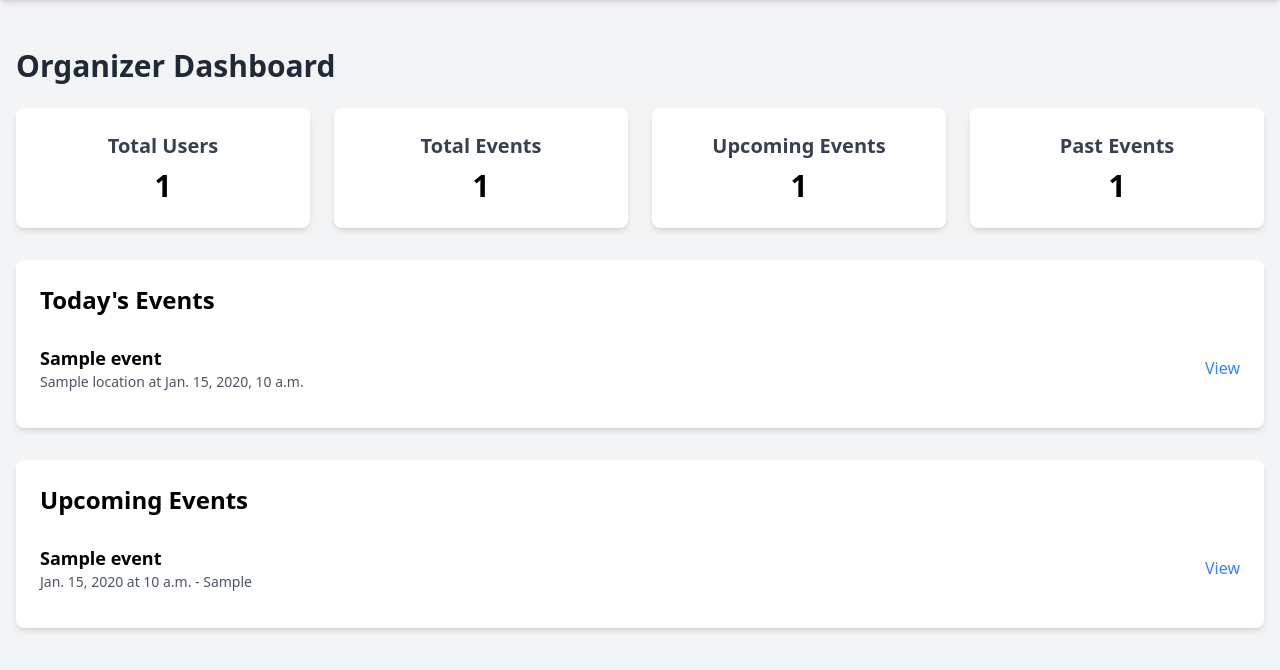
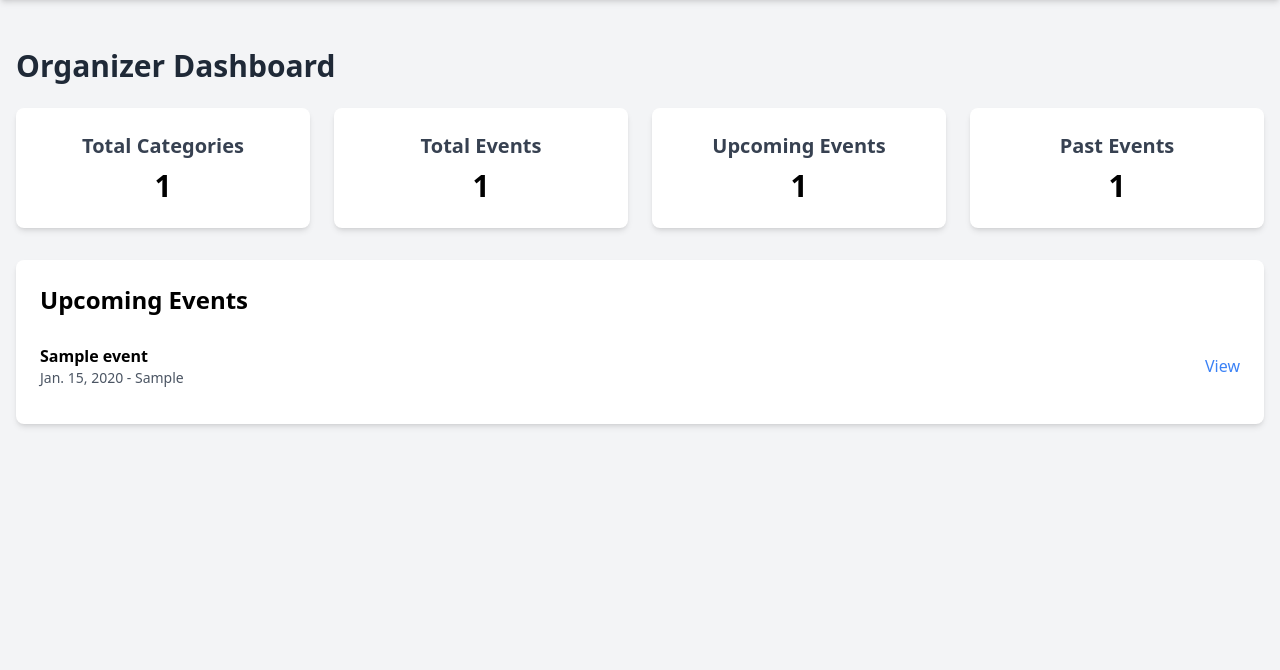
Before and after one commit to blu3be3tle/eventura-django, a Django app: template dashboard/templates/dashboard/organizer/organizer_dashboard.html in a window 1280 px wide. Shown: the part 72-742 px from the top of the page. Run offline with Django 5.2, Linux system fonts and the light colour scheme; tables that the repository leaves empty hold one stand-in row (values such as "Sample post"); the template is opened without the code that fills it: values that come from a table or form of the project are taken from there, most other values are stand-ins (such as "Sample title", 1, 10 or a date in 2020).

Commit message:
organizer dashboard template added

```diff
--- a/dashboard/templates/dashboard/organizer/organizer_dashboard.html
+++ b/dashboard/templates/dashboard/organizer/organizer_dashboard.html
@@ -3,96 +3,30 @@
 {% block content %}
   <h1 class="text-3xl font-bold mb-6 text-gray-800">Organizer Dashboard</h1>
 
-  <!-- Stats grid -->
   <div class="grid grid-cols-1 md:grid-cols-2 lg:grid-cols-4 gap-6 mb-8">
-    <!-- Users -->
-    <a href="?filter=users" class="bg-white p-6 rounded-lg shadow-md text-center block hover:bg-gray-50 transition-colors">
-      <h3 class="text-xl font-semibold text-gray-700">Total Users</h3>
-      <p class="text-3xl font-bold mt-2">{{ total_users }}</p>
+    <a href="?filter=categories" class="bg-white p-6 rounded-lg shadow-md text-center block hover:bg-gray-50">
+      <h3 class="text-xl font-semibold text-gray-700">Total Categories</h3>
+      <p class="text-3xl font-bold mt-2">{{ total_categories }}</p>
     </a>
-
-    <!-- Events -->
-    <a href="?filter=all" class="bg-white p-6 rounded-lg shadow-md text-center block hover:bg-gray-50 transition-colors">
+    <a href="?filter=all" class="bg-white p-6 rounded-lg shadow-md text-center block hover:bg-gray-50">
       <h3 class="text-xl font-semibold text-gray-700">Total Events</h3>
       <p class="text-3xl font-bold mt-2">{{ total_events }}</p>
     </a>
-    <a href="?filter=upcoming" class="bg-white p-6 rounded-lg shadow-md text-center block hover:bg-gray-50 transition-colors">
+    <a href="?filter=upcoming" class="bg-white p-6 rounded-lg shadow-md text-center block hover:bg-gray-50">
       <h3 class="text-xl font-semibold text-gray-700">Upcoming Events</h3>
       <p class="text-3xl font-bold mt-2">{{ upcoming_events_count }}</p>
     </a>
-    <a href="?filter=past" class="bg-white p-6 rounded-lg shadow-md text-center block hover:bg-gray-50 transition-colors">
+    <a href="?filter=past" class="bg-white p-6 rounded-lg shadow-md text-center block hover:bg-gray-50">
       <h3 class="text-xl font-semibold text-gray-700">Past Events</h3>
       <p class="text-3xl font-bold mt-2">{{ past_events_count }}</p>
     </a>
   </div>
 
-  <!-- Today's events -->
-  <div class="bg-white p-6 rounded-lg shadow-md mb-8">
-    <h2 class="text-2xl font-bold mb-4">Today's Events</h2>
-    {% if today_events %}
-      <ul class="divide-y divide-gray-200">
-        {% for event in today_events %}
-          <li class="py-3 flex justify-between items-center">
-            <div>
-              <p class="font-semibold text-lg">{{ event.name }}</p>
-              <p class="text-sm text-gray-600">{{ event.location }} at {{ event.time }}</p>
-            </div>
-            <a href="{% url 'event-detail' event.pk %}" class="text-blue-500 hover:underline">View</a>
-          </li>
-        {% endfor %}
-      </ul>
+  <div class="bg-white p-6 rounded-lg shadow-md">
+    {% if current_filter == 'categories' %}
+      {% include 'dashboard/includes/category_list.html' %}
     {% else %}
-      <p class="text-gray-500">No events scheduled for today.</p>
-    {% endif %}
-  </div>
-
-  <!-- Dynamic section -->
-  <div class="bg-white p-6 rounded-lg shadow-md">
-    <!-- User list -->
-    {% if current_filter == 'users' %}
-      <h2 class="text-2xl font-bold mb-4">All Users</h2>
-      <table class="min-w-full divide-y divide-gray-200">
-        <thead class="bg-gray-50">
-          <tr>
-            <th class="px-6 py-3 text-left text-xs font-medium text-gray-500 uppercase tracking-wider">Name</th>
-            <th class="px-6 py-3 text-left text-xs font-medium text-gray-500 uppercase tracking-wider">Email</th>
-            <th class="px-6 py-3 text-left text-xs font-medium text-gray-500 uppercase tracking-wider">Actions</th>
-          </tr>
-        </thead>
-        <tbody class="bg-white divide-y divide-gray-200">
-          {% for user in users_to_display %}
-            <tr>
-              <td class="px-6 py-4 whitespace-nowrap text-sm font-medium text-gray-900">{{ user.name }}</td>
-              <td class="px-6 py-4 whitespace-nowrap text-sm text-gray-500">{{ user.email }}</td>
-              <td class="px-6 py-4 whitespace-nowrap text-sm font-medium">
-                <a href="{% url 'user-detail' user.pk %}" class="text-blue-500 hover:underline">View Details</a>
-              </td>
-            </tr>
-          {% empty %}
-            <tr>
-              <td colspan="3" class="px-6 py-4 text-center text-gray-500">No users found.</td>
-            </tr>
-          {% endfor %}
-        </tbody>
-      </table>
-    {% else %}
-
-    <!-- Dynamic event list -->
-    <h2 class="text-2xl font-bold mb-4 capitalize">{{ current_filter|default:'Upcoming' }} Events</h2>
-      <ul class="divide-y divide-gray-200">
-        {% for event in events_to_display %}
-          <li class="py-3 flex justify-between items-center">
-            <div>
-              <p class="font-semibold text-lg">{{ event.name }}</p>
-              <p class="text-sm text-gray-600">{{ event.date }} at {{ event.time }} - {{ event.location }}</p>
-            </div>
-            <a href="{% url 'event-detail' event.pk %}" class="text-blue-500 hover:underline">View</a>
-          </li>
-
-        {% empty %}
-          <p>No events to show for this filter.</p>
-        {% endfor %}
-      </ul>
+      {% include 'dashboard/includes/event_list.html' %}
     {% endif %}
   </div>
 {% endblock %}
```
